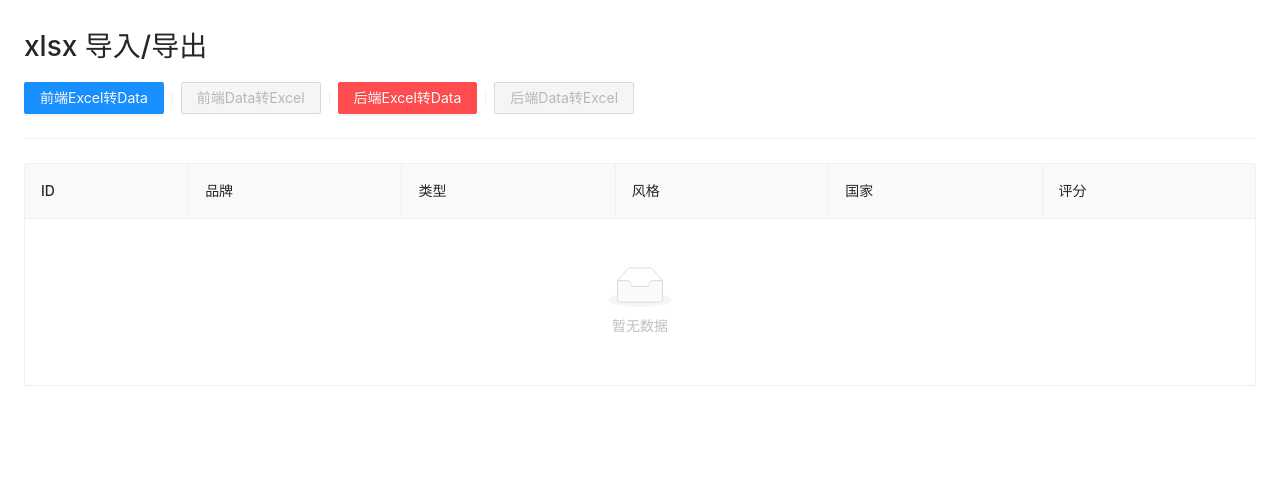
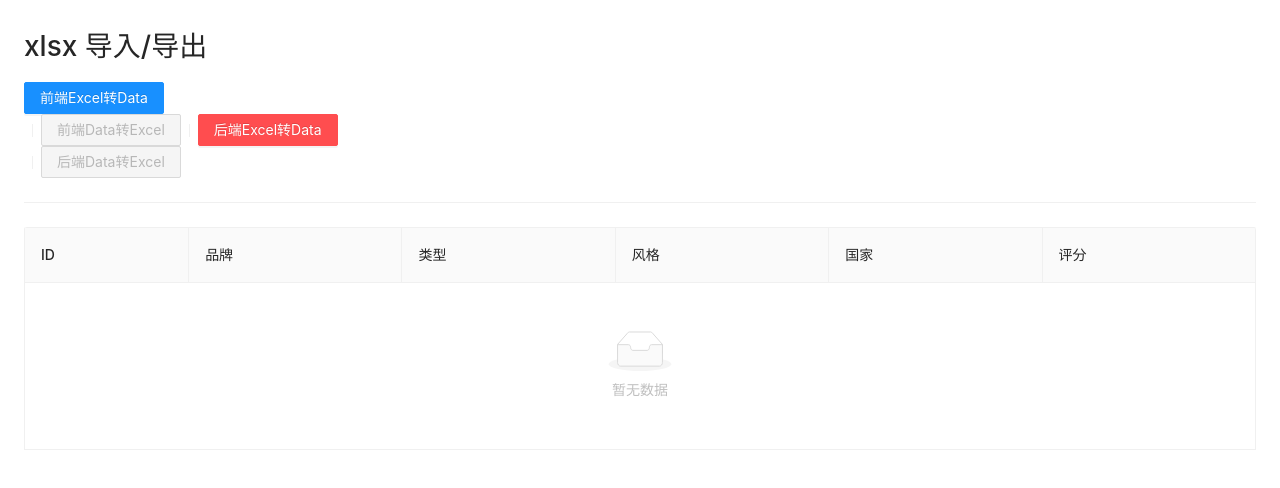
Before and after one commit to haixiangyan/learn-xlsx, a React (Create React App) app in the folder client/: page / in a window 1280 px wide. Shown: the top 488 px of the page. Built offline with nearby package versions, Linux system fonts and the light colour scheme.

Commit message:
feat: 封装组件

```diff
--- a/client/src/App.tsx
+++ b/client/src/App.tsx
@@ -1,28 +1,18 @@
 import {FC, useState} from "react";
-import {Button, Divider, Table, Upload} from "antd";
-import {ExcelRamenReview, RamenReview} from "./types";
-import {columns, excelMimeType, keyMaps} from "./constants";
+import {Button, Divider, Table} from "antd";
+import {RamenReview} from "./types";
+import {baseURL, columns} from "./constants";
 import styles from './styles.module.scss';
-import {UploadRequestOption as RcCustomRequestOptions} from "rc-upload/lib/interface";
-import {convertKeys, exportExcel, importExcel} from "./utils";
-import {RcFile} from "antd/es/upload";
-import {UploadChangeParam} from "antd/lib/upload/interface";
+import {exportExcel} from "./utils";
 import axios from "axios";
-import { saveAs } from 'file-saver';
+import {saveAs} from 'file-saver';
+import LocalExcelImport from "./components/LocalExcelImport";
+import ServerExcelImport from "./components/ServerExcelImport";
 
-const http = axios.create({baseURL: 'http://localhost:4200'});
+const http = axios.create({baseURL});
 
 const App: FC = () => {
   const [dataSource, setDataSource] = useState<RamenReview[]>([]);
-
-  const localExcelToData = async (options: RcCustomRequestOptions) => {
-    const {file} = options;
-
-    const excelData = await importExcel<ExcelRamenReview>(file as RcFile);
-    const data = convertKeys<ExcelRamenReview, RamenReview>(excelData, keyMaps);
-
-    setDataSource(data);
-  }
 
   const localDataToExcel = () => {
     exportExcel(dataSource.map(item => ({
@@ -33,15 +23,6 @@ const App: FC = () => {
       风格: item.style,
       评分: item.rating,
     })));
-  }
-
-  const serverExcelToData = (info: UploadChangeParam) => {
-    const { status, response } = info.file;
-    if (status === 'done') {
-      setDataSource(response.data);
-    } else if (info.file.status === 'error') {
-      console.error('error', info.file.name);
-    }
   }
 
   const serverDataToExcel = async () => {
@@ -57,31 +38,17 @@ const App: FC = () => {
       <h1>xlsx 导入/导出</h1>
 
       <div>
-        <Upload accept={excelMimeType} customRequest={localExcelToData} showUploadList={false}>
-          <Button type="primary">前端Excel转Data</Button>
-        </Upload>
+        <LocalExcelImport onImport={(data: RamenReview[]) => setDataSource(data)}/>
 
         <Divider type="vertical"/>
 
-        <Button
-          disabled={dataSource.length === 0}
-          onClick={localDataToExcel}
-          type="primary"
-        >
+        <Button disabled={dataSource.length === 0} onClick={localDataToExcel} type="primary">
           前端Data转Excel
         </Button>
 
         <Divider type="vertical"/>
 
-        <Upload
-          action="http://localhost:4200/excel_to_data"
-          name="excel"
-          accept={excelMimeType}
-          onChange={serverExcelToData}
-          showUploadList={false}
-        >
-          <Button type="primary" danger>后端Excel转Data</Button>
-        </Upload>
+        <ServerExcelImport onImport={(data: RamenReview[]) => setDataSource(data)} />
 
         <Divider type="vertical"/>
 
--- /dev/null
+++ b/client/src/components/LocalExcelImport/index.tsx
@@ -0,0 +1,41 @@
+import {FC} from "react";
+import {Button, Upload} from "antd";
+import {excelMimeType, keyMaps} from "../../constants";
+import {UploadRequestOption as RcCustomRequestOptions} from "rc-upload/lib/interface";
+import {convertKeys, importExcel} from "../../utils";
+import {ExcelRamenReview, RamenReview} from "../../types";
+import {RcFile} from "antd/es/upload";
+
+interface Props {
+  onImport: (data: any[]) => void;
+}
+
+const LocalExcelImport: FC<Props> = (props) => {
+  const {onImport} = props;
+
+  // 获取文件并解析
+  const localExcelToData = async (options: RcCustomRequestOptions) => {
+    const {file, onSuccess, onError} = options;
+
+    try {
+      // xlsx 导入 excel
+      const excelData = await importExcel<ExcelRamenReview>(file as RcFile);
+      // 转换 key
+      const data = convertKeys<ExcelRamenReview, RamenReview>(excelData, keyMaps);
+
+      onImport(data);
+
+      if (onSuccess) onSuccess(data, new XMLHttpRequest());
+    } catch (e) {
+      if (onError) onError(e)
+    }
+  }
+
+  return (
+    <Upload accept={excelMimeType} customRequest={localExcelToData}>
+      <Button type="primary">前端Excel转Data</Button>
+    </Upload>
+  )
+}
+
+export default LocalExcelImport;
--- /dev/null
+++ b/client/src/components/ServerExcelImport/index.tsx
@@ -0,0 +1,34 @@
+import {FC} from "react";
+import {Button, Upload} from "antd";
+import {baseURL, excelMimeType} from "../../constants";
+import {UploadChangeParam} from "antd/lib/upload/interface";
+
+interface Props {
+  onImport: (data: any[]) => void;
+}
+
+const ServerExcelImport: FC<Props> = (props) => {
+  const {onImport} = props;
+
+  const serverExcelToData = (info: UploadChangeParam) => {
+    const { status, response } = info.file;
+    if (status === 'done') {
+      onImport(response.data);
+    } else if (info.file.status === 'error') {
+      console.error('error', info.file.name);
+    }
+  }
+
+  return (
+    <Upload
+      action={`${baseURL}/excel_to_data`}
+      name="excel"
+      accept={excelMimeType}
+      onChange={serverExcelToData}
+    >
+      <Button type="primary" danger>后端Excel转Data</Button>
+    </Upload>
+  )
+}
+
+export default ServerExcelImport;
--- a/client/src/constants/index.ts
+++ b/client/src/constants/index.ts
@@ -44,3 +44,5 @@ export const keyMaps = {
 }
 
 export const excelMimeType = 'application/vnd.openxmlformats-officedocument.spreadsheetml.sheet';
+
+export const baseURL = 'http://localhost:4200';
```
